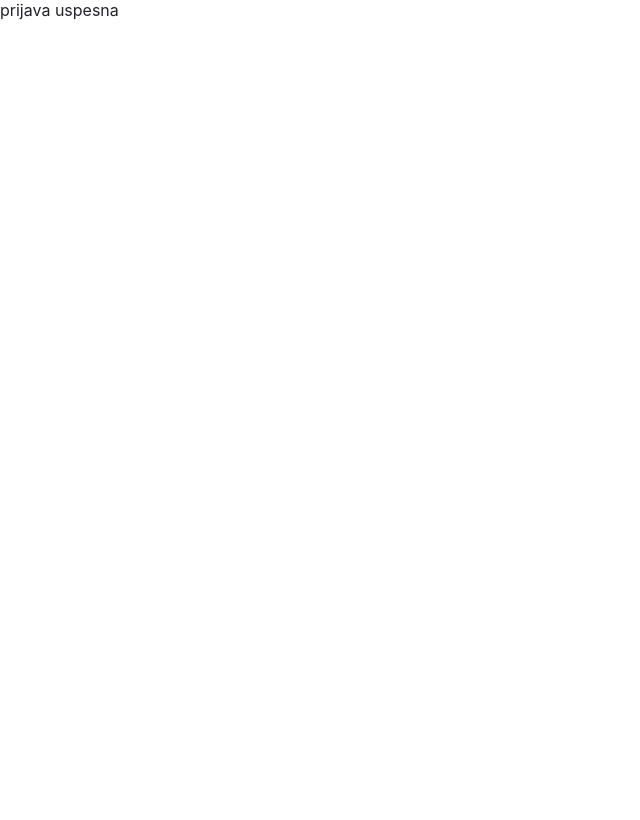
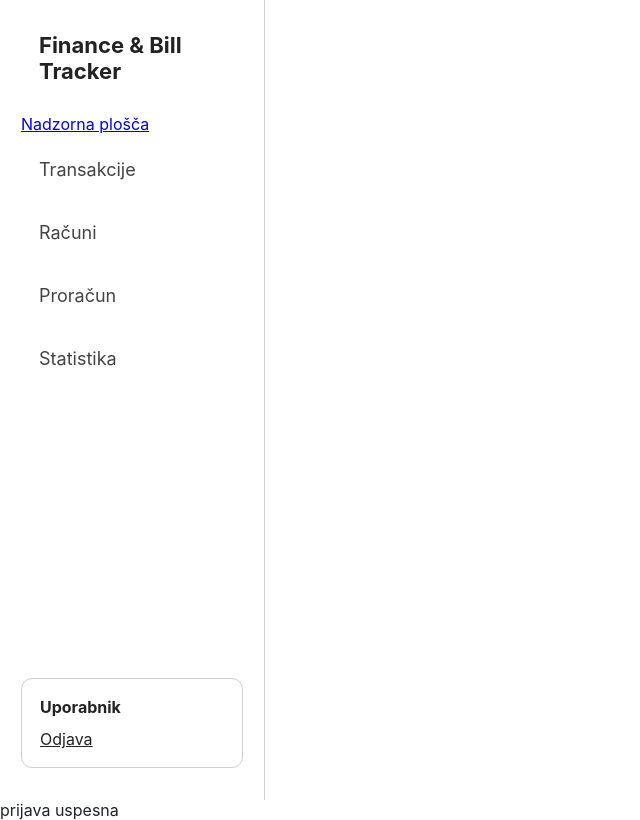
Before and after one commit to pbevc03/finance_tracker, a React (Vite) app in the folder frontend/: page /dashboard in a window 1280 px wide. Shown: the whole page, without its empty margins (0-640 px from the left). Built offline with nearby package versions, Linux system fonts and the light colour scheme; no server answers.

Commit message:
feat: added shared sidebar layout

```diff
--- a/frontend/src/app/App.tsx
+++ b/frontend/src/app/App.tsx
@@ -1,16 +1,25 @@
 import { BrowserRouter, Routes, Route } from "react-router-dom";
+import { AuthProvider } from "../context/authContext";
 import LoginPage from "../features/pages/login_page"
 import Dashboard from "../features/pages/dashboard";
 import TransactionsPage from "../features/pages/transaction_page";
+import SidebarMenuPreview from "../features/pages/sidebarMenuPreview";
+import AppLayout from "../layouts/appLayout";
 
 function App() {
   return (
     <BrowserRouter>
-      <Routes>
-        <Route path='/' element={<LoginPage />}/>
-        <Route path='/dashboard' element={<Dashboard />}/>
-        <Route path='/transactions' element={<TransactionsPage />} />
-      </Routes>
+      <AuthProvider>
+        <Routes>
+          <Route path='/' element={<LoginPage />}/>
+          <Route path='/sidebarPreview' element={<SidebarMenuPreview />} />
+
+          <Route element={<AppLayout />}>
+            <Route path='/dashboard' element={<Dashboard />}/>
+            <Route path='/transactions' element={<TransactionsPage />}/>
+          </Route>
+        </Routes>
+      </AuthProvider>
     </BrowserRouter>
   )
 
--- /dev/null
+++ b/frontend/src/context/authContext.tsx
@@ -0,0 +1,59 @@
+import {
+  createContext,
+  useContext,
+  useEffect,
+  useState,
+  type ReactNode,
+} from "react";
+import type { User } from "@supabase/supabase-js";
+import { supabase } from "../lib/supabase";
+
+type AuthContextValue = {
+  user: User | null;
+  loading: boolean;
+  signOut: () => Promise<void>;
+};
+
+const AuthContext = createContext<AuthContextValue | undefined>(undefined);
+
+export function AuthProvider({ children }: { children: ReactNode }) {
+  const [user, setUser] = useState<User | null>(null);
+  const [loading, setLoading] = useState(true);
+
+  useEffect(() => {
+    const {
+      data: { subscription },
+    } = supabase.auth.onAuthStateChange((_event, session) => {
+      setUser(session?.user ?? null);
+      setLoading(false);
+    });
+
+    return () => {
+      subscription.unsubscribe();
+    };
+  }, []);
+
+  async function signOut() {
+    const { error } = await supabase.auth.signOut();
+
+    if (error) {
+      throw error;
+    }
+  }
+
+  return (
+    <AuthContext.Provider value={{ user, loading, signOut }}>
+      {children}
+    </AuthContext.Provider>
+  );
+}
+
+export function useAuth() {
+  const context = useContext(AuthContext);
+
+  if (!context) {
+    throw new Error("useAuth mora biti uporabljen znotraj AuthProvider.");
+  }
+
+  return context;
+}
--- /dev/null
+++ b/frontend/src/features/components/sidebarMenu.tsx
@@ -0,0 +1,48 @@
+import { NavLink } from "react-router-dom";
+import "../../styles/sidebarMenu.css"
+
+const links = [
+    { label: "Nadzorna plošča", path: "/dashboard" },
+    { label: "Transakcije", path: "/transactions" },
+    { label: "Računi", path: "/bills" },
+    { label: "Proračun", path: "/budget" },
+    { label: "Statistika", path: "/statistics" }
+]
+
+type SidebarMenuProps = {
+    userName?: string,
+    onLogout?: () => void
+}
+
+export default function SidebarMenu({
+    userName = "Ime Priimek",
+    onLogout
+}: SidebarMenuProps)
+{
+    return (
+        <aside className='sidebar'>
+            <div>
+                <h1 className='sidebar__title'>Finance & Bill Tracker</h1>
+
+                <nav className='sidebar__nav' aria-label='Glavna navigacija'>
+                    {links.map(({ label, path }) => (
+                        <NavLink
+                            key={path}
+                            to={path}
+                            className={({ isActive }) => `sidebar__link${isActive ? "sidebar__link--active" : ""}`}
+                        >
+                            {label}
+                        </NavLink>
+                    ))}
+                </nav>
+            </div>
+
+            <div className='sidebar__account'>
+                <strong>{userName || "Uporabnik"}</strong>
+                <button className='sidebar__logout' onClick={onLogout}>
+                    Odjava
+                </button>
+            </div>
+        </aside>
+    );
+}
--- /dev/null
+++ b/frontend/src/features/pages/sidebarMenuPreview.tsx
@@ -0,0 +1,7 @@
+import SidebarMenu from "../components/sidebarMenu";
+
+export default function SidebarMenuPreview() {
+    return (
+        <SidebarMenu />
+    );
+}
--- /dev/null
+++ b/frontend/src/layouts/appLayout.tsx
@@ -0,0 +1,25 @@
+import { Outlet } from "react-router-dom";
+import { useAuth } from "../context/authContext";
+import SidebarMenu from "../features/components/sidebarMenu";
+
+export default function AppLayout() {
+    const { user, signOut, loading} = useAuth();
+
+    if (loading) {
+        return <p>Nalaganje uporabnika...</p>
+    }
+
+    return (
+        <div className='app-layout'>
+            <SidebarMenu
+                userName={user?.email ?? "Uporabnik"}
+                onLogout={signOut}
+            />
+
+            <main>
+                <Outlet />
+            </main>
+
+        </div>
+    );
+}
--- a/frontend/src/lib/supabase.ts
+++ b/frontend/src/lib/supabase.ts
@@ -12,4 +12,9 @@ if (!isSupabaseConfigured) {
 export const supabase = createClient(
   supabaseUrl || 'https://example.supabase.co',
   supabaseAnonKey || 'missing-anon-key',
+  {auth: {
+    persistSession: true,
+    autoRefreshToken: true,
+    detectSessionInUrl: true
+  }}
 )
--- /dev/null
+++ b/frontend/src/styles/sidebarMenu.css
@@ -0,0 +1,73 @@
+.sidebar {
+  box-sizing: border-box;
+  width: 265px;
+  min-width: 260px;
+  height: 100vh;
+  padding: 32px 21px;
+  display: flex;
+  flex-direction: column;
+  justify-content: space-between;
+  background: #fff;
+  border-right: 1px solid #d0d0cd;
+}
+
+.sidebar__title {
+  margin: 0 18px 30px;
+  font-size: 22px;
+  font-weight: 700;
+  color: #222;
+}
+
+.sidebar__nav {
+  display: flex;
+  flex-direction: column;
+  gap: 8px;
+}
+
+.sidebar__link {
+  padding: 17px 18px;
+  border-radius: 9px;
+  color: #444;
+  font-size: 18px;
+  text-decoration: none;
+}
+
+.sidebar__link:hover {
+  background: #f1f1ef;
+}
+
+.sidebar__link--active {
+  background: #e3e2de;
+  color: #222;
+  font-weight: 700;
+}
+
+.sidebar__account {
+  display: flex;
+  flex-direction: column;
+  gap: 12px;
+  padding: 18px;
+  border: 1px solid #d0d0cd;
+  border-radius: 11px;
+  color: #222;
+}
+
+.sidebar__logout {
+  width: fit-content;
+  padding: 0;
+  border: 0;
+  background: none;
+  color: inherit;
+  font: inherit;
+  text-decoration: underline;
+  cursor: pointer;
+}
+
+@media (max-width: 700px) {
+  .sidebar {
+    width: 100%;
+    min-width: 0;
+    height: auto;
+    min-height: 100vh;
+  }
+}
```
